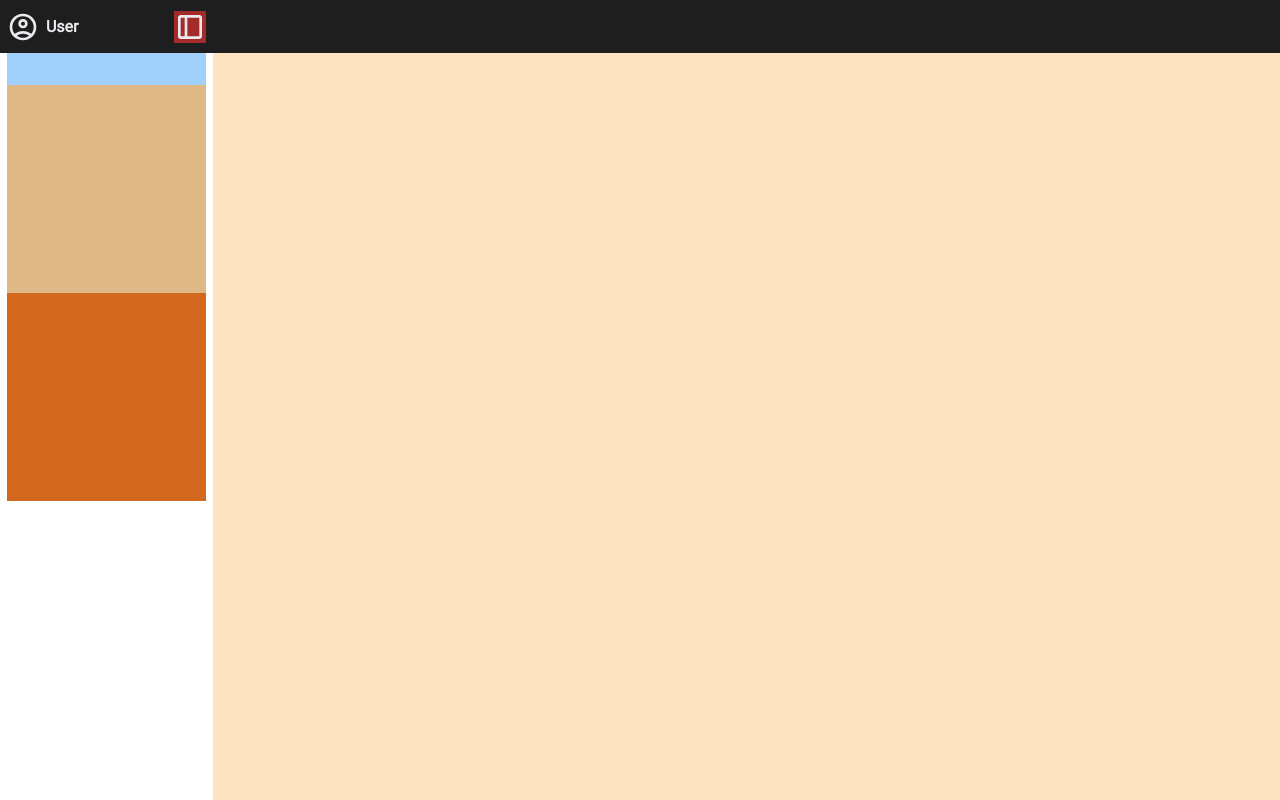
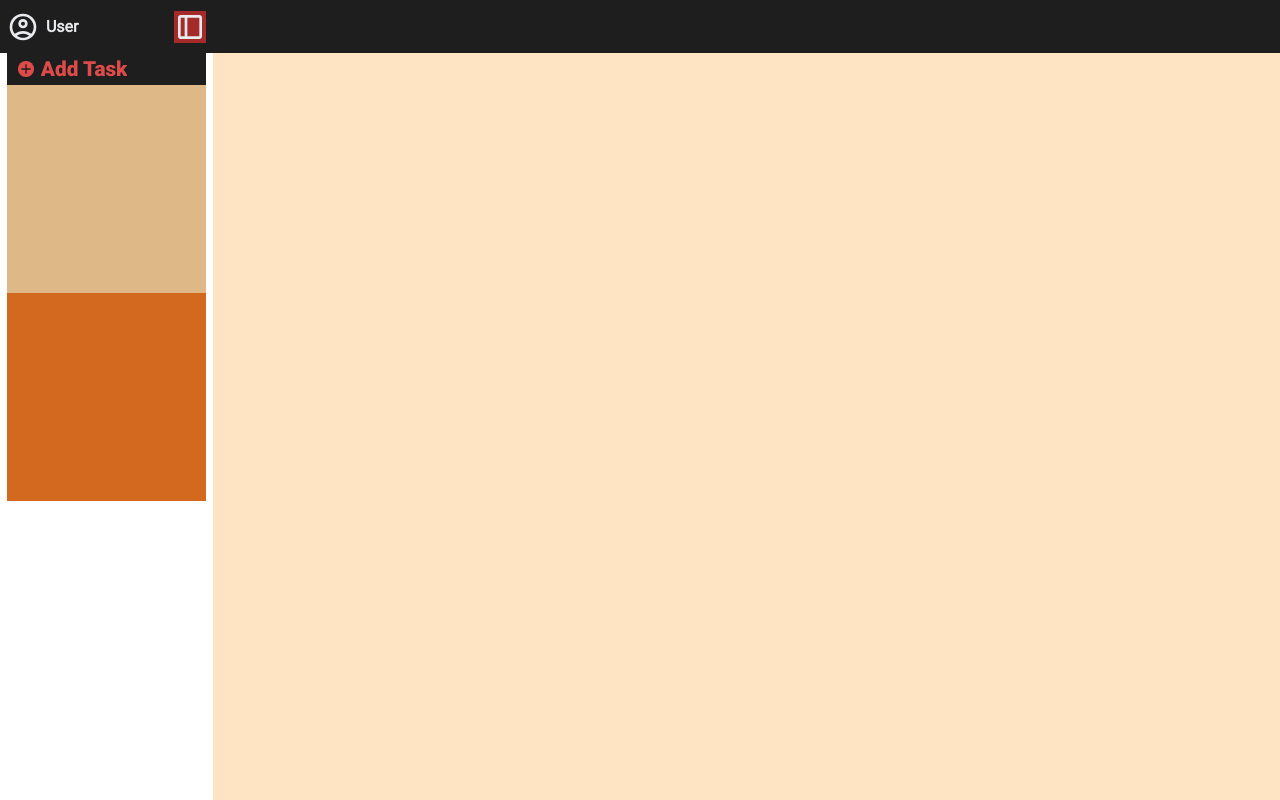
Before and after one commit to prateek-kr-jha/todo-app, a website built with webpack: page src/ui/body.html in a window 1280 px wide. Built offline with nearby package versions, Linux system fonts and the light colour scheme.

Commit message:
created sidebar add option in html

```diff
--- a/src/ui/body.css
+++ b/src/ui/body.css
@@ -1,6 +1,16 @@
 @font-face {
-    font-family: "default_font";
+    font-family: "default";
     src: url('./common/roboto/Roboto-Regular.ttf');
+}
+
+@font-face {
+    font-family: "default_bold";
+    src: url('./common/roboto/Roboto-Bold.ttf');
+}
+
+@font-face {
+    font-family: "default_black";
+    src: url('./common/roboto/Roboto-Black.ttf');
 }
 
 * {
@@ -9,7 +19,7 @@
     margin: 0;
     overflow: hidden;
     color: #E8EAED;
-    font-family: 'default_font';
+    font-family: 'default';
 
 }
 .container {
@@ -41,9 +51,12 @@
 }
 
 .add-task-cntnr {
-    background-color: rgb(160, 208, 251);
+    background-color: #1e1e1e;
     height: 7%;
     width: 100%;
+    display: flex;
+    justify-content: flex-start;
+    align-items: center;
 }
 .basic-categories {
     background-color: burlywood;
@@ -55,3 +68,17 @@
     height: 46.5%;
     width: 100%;
 }
+
+.add-btn {
+    border-radius: 50%;
+    background-color: #de4c4a;
+    height: 50%;
+    margin-left: 0.7em;
+}
+
+.add-tsk-txt {
+    color: #de4c4a;
+    font-family: 'default_black';
+    font-size: 1.3em;
+    margin-left: 7px;
+}
--- a/src/ui/body.html
+++ b/src/ui/body.html
@@ -8,10 +8,13 @@
 </head>
 <body>
     <div class="container">
-        <div class="profile"></div>
-        <div class="nav"></div>
+        <!-- <div class="profile"></div> -->
+        <!-- <div class="nav"></div> -->
         <div class="sidebar">
-            <div class="add-task-cntnr"></div>
+            <div class="add-task-cntnr">
+                <img src="../add.svg" alt="" class="add-btn">
+                <div class="add-tsk-txt">Add Task</div>
+            </div>
             <div class="basic-categories"></div>
             <div class="projects"></div>
         </div>
```
Also changed, not shown: src/add.svg (added).
